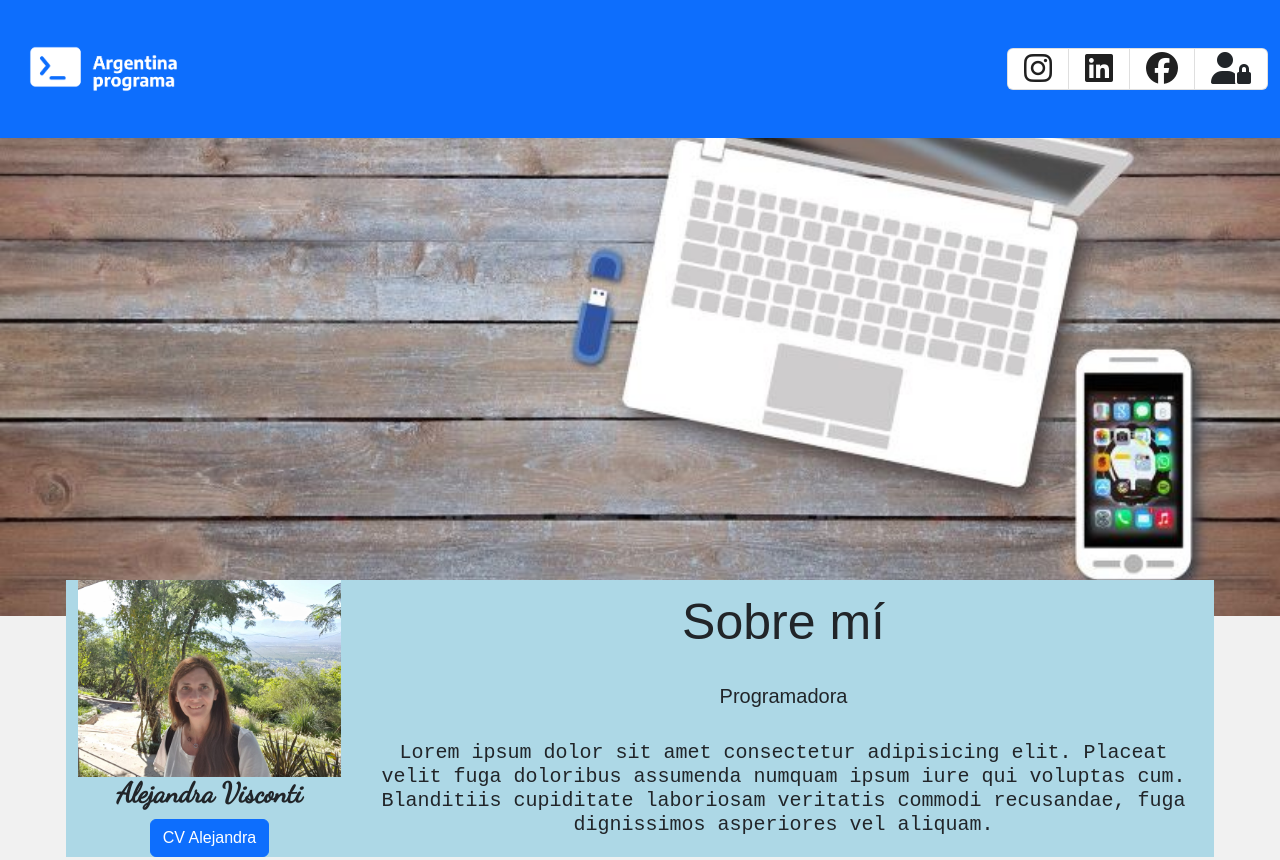
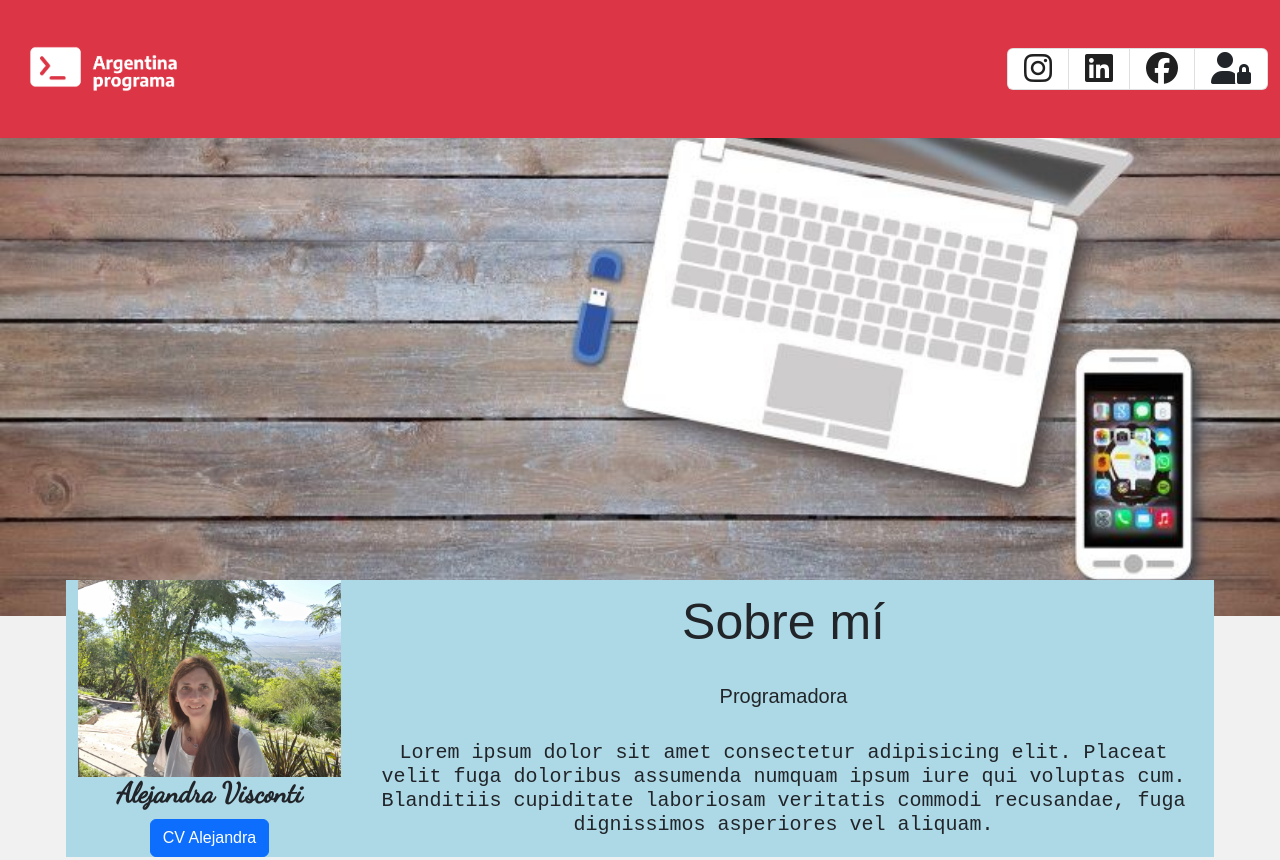
Before and after one commit to AleVVis/Modulo3, a plain HTML site: page index.html in a window 1280 px wide. Shown: the top 860 px of the page. Drawn offline with nearby package versions, Linux system fonts and the light colour scheme.

Commit message:
tercer commit

```diff
--- a/index.html
+++ b/index.html
@@ -32,7 +32,7 @@
   <body id="body">
     <!--Barra de Navegación-->
     <header>
-      <nav class="navbar navbar-expand-lg bg-primary fixed-top">
+      <nav class="navbar navbar-expand-lg bg-danger fixed-top">
         <div class="container-fluid">
           <a class="navbar-brand" href="#">
             <img
```
